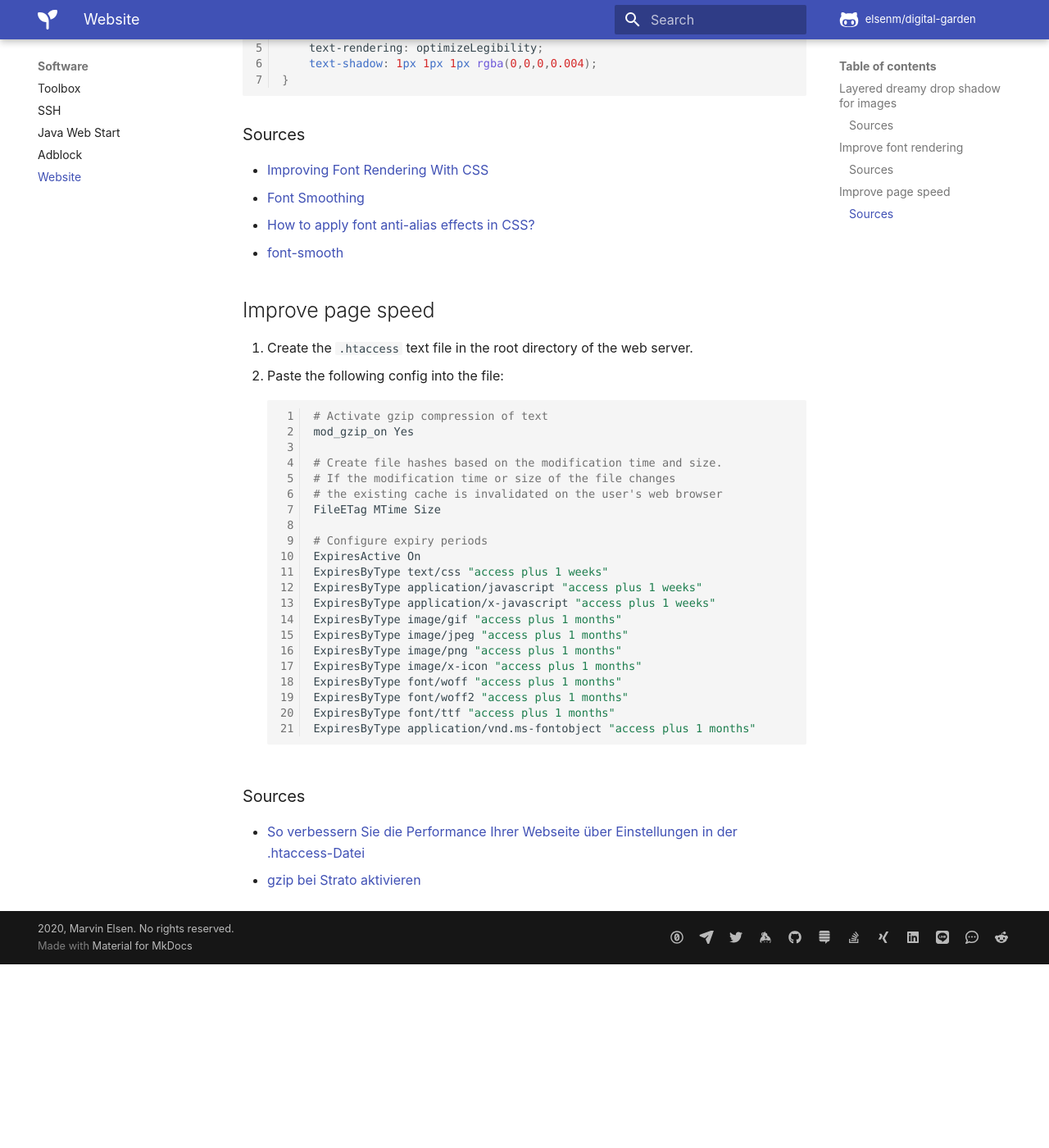
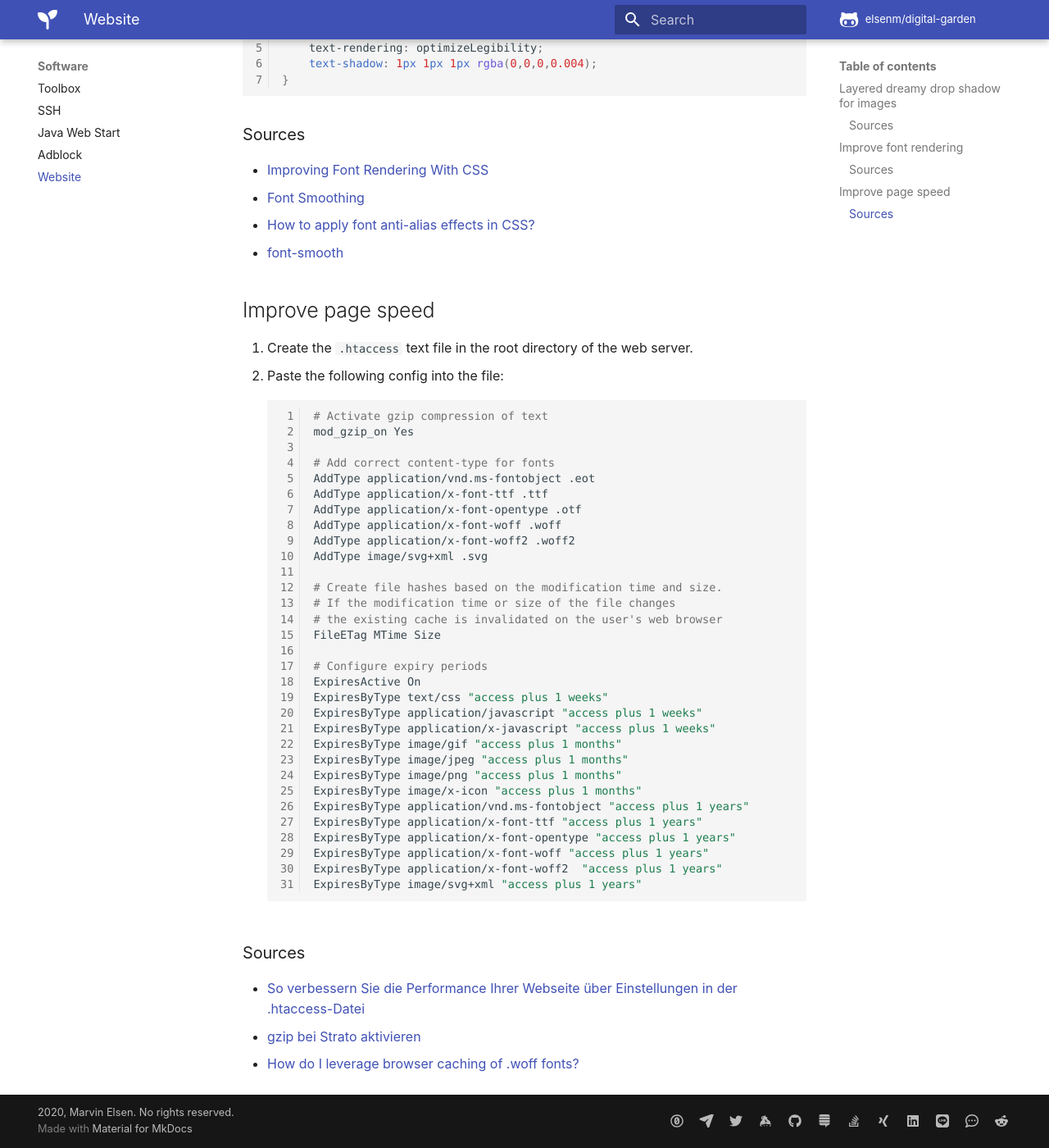
Before and after one commit to elsenm/digital-garden, an MkDocs documentation site: the page built from vimwiki/website.md, in a window 1280 px wide and 1400 px high, scrolled down 818 px. Shown: the whole window at 82% size. Built offline with MkDocs 1.6.1 and Material for MkDocs 9.7.7, drawn with Linux system fonts in a browser that asks for light colours; comment, search, counter and statistics services are not loaded; before the commit the page ends 1994 px from its top, so only the background shows below that.

Commit message:
Fix font caching part of .htaccess on Website section

````diff
--- a/vimwiki/website.md
+++ b/vimwiki/website.md
@@ -38,6 +38,14 @@ Add the following .css code to your stylesheet to improve font-rendering (probab
     # Activate gzip compression of text
     mod_gzip_on Yes
 
+    # Add correct content-type for fonts
+    AddType application/vnd.ms-fontobject .eot
+    AddType application/x-font-ttf .ttf
+    AddType application/x-font-opentype .otf
+    AddType application/x-font-woff .woff
+    AddType application/x-font-woff2 .woff2
+    AddType image/svg+xml .svg
+
     # Create file hashes based on the modification time and size.
     # If the modification time or size of the file changes
     # the existing cache is invalidated on the user's web browser
@@ -52,12 +60,15 @@ Add the following .css code to your stylesheet to improve font-rendering (probab
     ExpiresByType image/jpeg "access plus 1 months"
     ExpiresByType image/png "access plus 1 months"
     ExpiresByType image/x-icon "access plus 1 months"
-    ExpiresByType font/woff "access plus 1 months"
-    ExpiresByType font/woff2 "access plus 1 months"
-    ExpiresByType font/ttf "access plus 1 months"
-    ExpiresByType application/vnd.ms-fontobject "access plus 1 months"
+    ExpiresByType application/vnd.ms-fontobject "access plus 1 years"
+    ExpiresByType application/x-font-ttf "access plus 1 years"
+    ExpiresByType application/x-font-opentype "access plus 1 years"
+    ExpiresByType application/x-font-woff "access plus 1 years"
+    ExpiresByType application/x-font-woff2  "access plus 1 years"
+    ExpiresByType image/svg+xml "access plus 1 years"
     ```
 
 ## Sources
 * [So verbessern Sie die Performance Ihrer Webseite über Einstellungen in der .htaccess-Datei](https://www.strato.de/faq/hosting/so-verbessern-sie-die-performance-ihrer-webseite-ueber-einstellungen-in-der-htaccess-datei/)
 * [gzip bei Strato aktivieren ](https://technikkram.net/blog/2013/04/02/gzip-bei-strato-aktivieren/)
+* [How do I leverage browser caching of .woff fonts?](https://stackoverflow.com/a/28148035)
````
